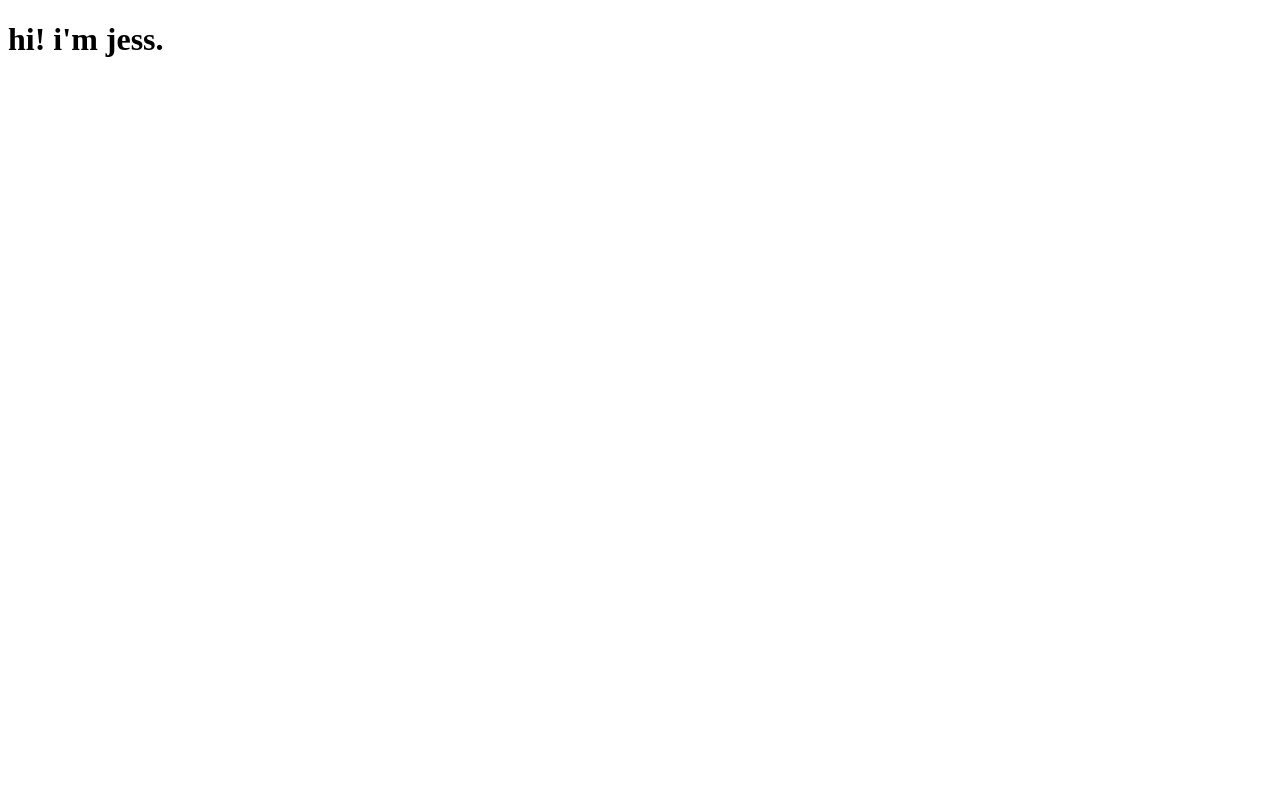
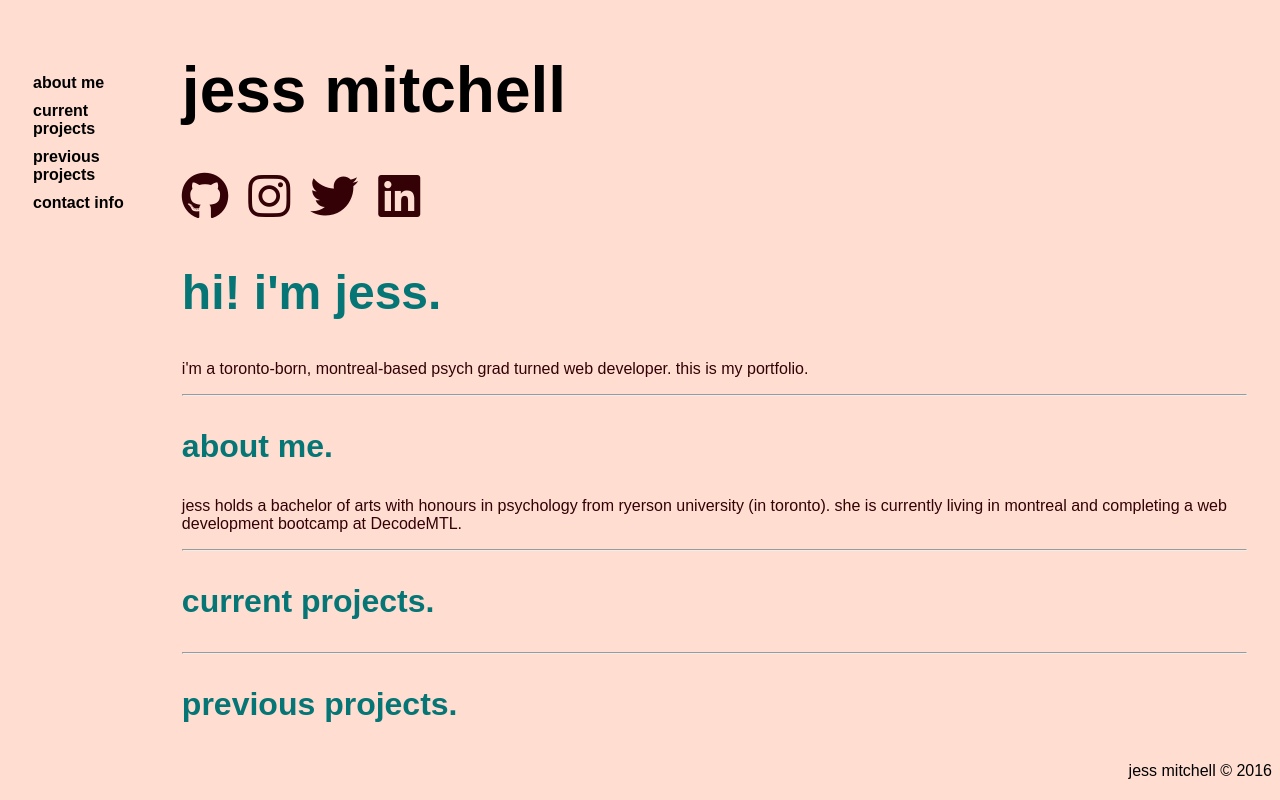
Before and after one commit to beautifulquote/jessmitch42.github.io, a plain HTML site: page index.html in a window 1280 px wide. Drawn offline with Linux system fonts and the light colour scheme; a web font is replaced by a local one.

Commit message:
added sections, some styling, needs content

```diff
--- a/index.html
+++ b/index.html
@@ -1,16 +1,57 @@
-<!doctype html>
+<!DOCTYPE html>
 <html lang="en">
 <head>
     <meta charset="UTF-8">
     <title>homepage</title>
+    <link rel="stylesheet" type="text/css" href="stylesheet.css"/>
+    <link href='https://fonts.googleapis.com/css?family=Muli' rel='stylesheet' type='text/css'>
+    <script src="https://use.fontawesome.com/e3b6624313.js"></script>
 </head>
+
 <body>
     <div class="wrapper">
-        <div class="container">
+        <nav class="side-nav">
+            <ul>
+                <li>about me</li>
+                <li>current projects</li>
+                <li>previous projects</li>
+                <li>contact info</li>
+            </ul>
+        </nav>
+        <div class="header-pages">
             <header class="title">
-                <h1>hi! i'm jess.</h1>
+                <h1>jess mitchell</h1>
+                <ul>
+                    <li><a href="https://github.com/jessmitch42"><i class="fa fa-github" aria-hidden="true"></i></a></li>
+                    <li><a href="https://www.instagram.com/jessmitch42/"><i class="fa fa-instagram" aria-hidden="true"></i></a></li>
+                    <li><a href="https://twitter.com/JessMitch3"><i class="fa fa-twitter" aria-hidden="true"></i></a></li>
+                    <li><a href="www.linkedin.com/in/jessica-mitchell-5084a9bb"><i class="fa fa-linkedin-square" aria-hidden="true"></i></a></li>
+                </ul>
             </header>
+
+            <div class="intro">
+                <h2>hi! i'm jess.</h2>
+                <p>i'm a toronto-born, montreal-based psych grad turned web developer. this is my portfolio.</p>
+                <hr>
+            </div>
+            <div class="about-me">
+                <h3>about me.</h2>
+                <p>jess holds a bachelor of arts with honours in psychology from ryerson university (in toronto).
+                she is currently living in montreal and completing a web development bootcamp at DecodeMTL.</p>
+                <hr>
+            </div>
+            <div class="current-projects">
+                <h3>current projects.</h2>
+                <hr>
+            </div>
+            <div class="previous-projects">
+                <h3>previous projects.</h2>
+            </div>
         </div>
     </div>
+
 </body>
+<footer>
+    <div class="footer-text">jess mitchell &copy; 2016</div>
+</footer>
 </html>
--- /dev/null
+++ b/stylesheet.css
@@ -0,0 +1,88 @@
+html {
+    background-color: #ffded1;
+}
+body {
+    font-family: 'Muli', sans-serif;
+    position: relative;
+}
+.wrapper {
+    display: flex;
+    padding: 10px;
+}
+
+/* NAV */
+.side-nav{
+    height: 100%;
+    margin-top: 40px;
+}
+.side-nav ul{
+    list-style-type: none;
+    padding-left: 15px;
+    /*background-color: #FBDAC7;*/
+}
+.side-nav li {
+    padding-bottom: 10px;
+    font-weight: bold;
+}
+.side-nav li:hover {
+    color: #BF7085;
+}
+
+/* HEADER */
+.header-pages {
+    padding: 15px;
+    margin-left: 30px;
+}
+.title {
+    width: 100%;
+    display: flex;
+    font-size: 2rem;
+    flex-direction: column;
+}
+h1 {
+    margin-top: 20px;
+}
+.header-pages ul{
+    list-style-type: none;
+    display: flex;
+    padding: 0;
+    margin: 0;
+}
+
+.header-pages li {
+    font-size: 3rem;
+    margin-right: 20px;
+}
+
+.fa {
+    color: #330106;
+}
+.fa:hover {
+    color: #BF7085;
+}
+
+/* BODY no header or nav*/
+h2 {
+    font-size: 3rem;
+    color: #067575;
+}
+h3 {
+    font-size: 2rem;
+    color: #067575;
+}
+hr {
+    color: #067575;
+}
+p {
+    color: #330106;
+}
+
+/* FOOTER */
+footer {
+    position: absolute;
+    bottom: 0;
+    width: 100%;
+}
+.footer-text {
+    float: right;
+}
```
